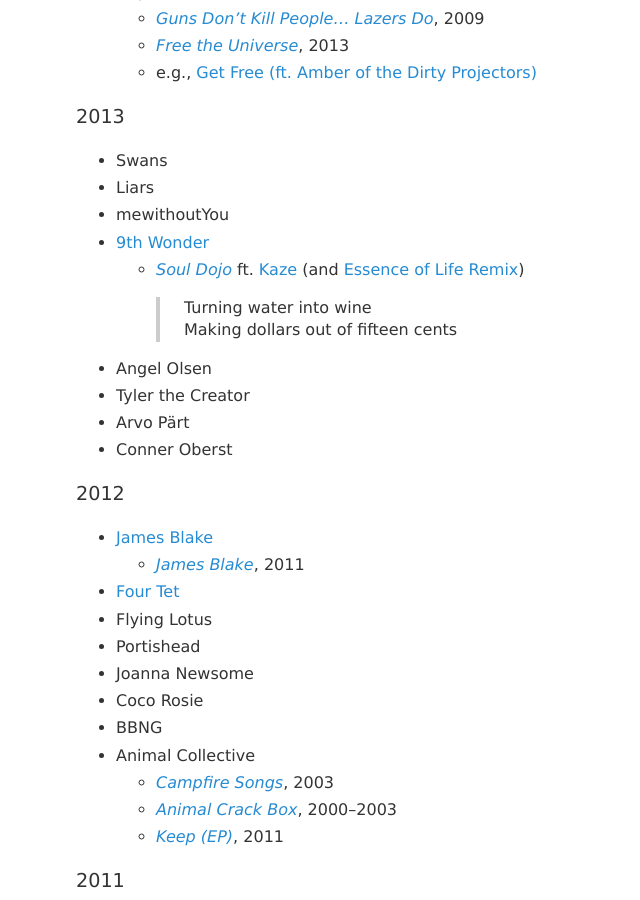
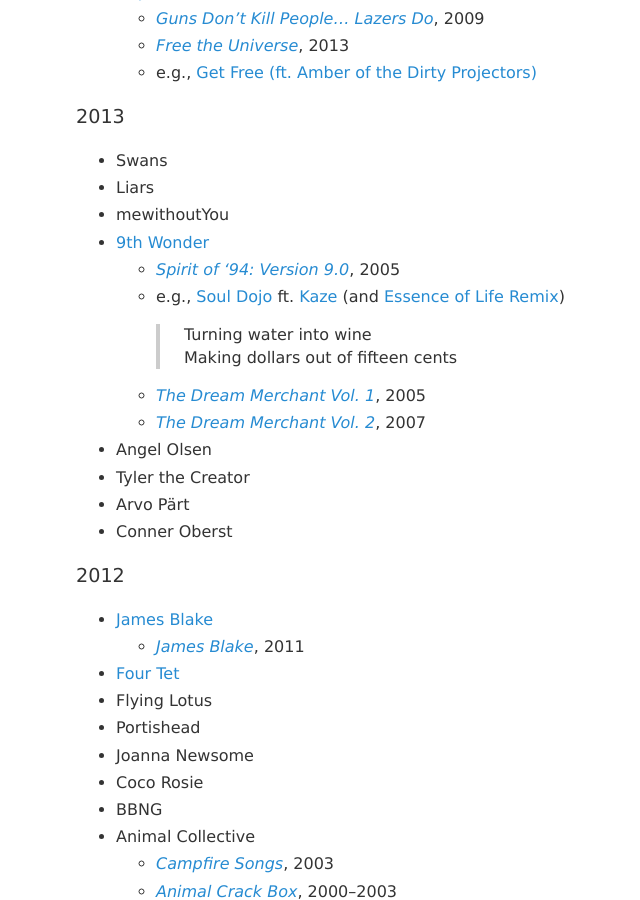
Before and after one commit to coltongrainger/blog, a Jekyll site: the page built from _posts/2017-12-14-music-log.md, in a window 1280 px wide and 900 px high, scrolled down 8262 px. Shown: the whole window, without its empty margins (244-884 px from the left). Built offline with Jekyll 4.4.1, drawn with Linux system fonts in a browser that asks for light colours; our own code applies the rules of GitHub Pages for plain Markdown files.

Commit message:
more dream merchant

```diff
--- a/_posts/2017-12-14-music-log.md
+++ b/_posts/2017-12-14-music-log.md
@@ -307,9 +307,15 @@
 - Liars
 - mewithoutYou
 - [9th Wonder](https://en.wikipedia.org/wiki/9th_Wonder)
-  - *[Soul Dojo](https://www.youtube.com/watch?v=6Wor56QREv0)* ft. [Kaze](https://en.wikipedia.org/wiki/Kaze_(rapper)) (and [Essence of Life Remix](https://www.youtube.com/watch?v=e9b51ic68aM))
+  - *[Spirit of '94: Version
+    9.0](https://www.google.com/search?&q=spirit+of+94+version+9.0)*, 2005
+  - e.g., [Soul Dojo](https://www.youtube.com/watch?v=6Wor56QREv0) ft. [Kaze](https://en.wikipedia.org/wiki/Kaze_(rapper)) (and [Essence of Life Remix](https://www.youtube.com/watch?v=e9b51ic68aM))
   > Turning water into wine <br>
   Making dollars out of fifteen cents
+  - *[The Dream Merchant Vol.
+    1](https://en.wikipedia.org/wiki/Dream_Merchant_Vol._1)*, 2005
+  - *[The Dream Merchant Vol.
+    2](https://en.wikipedia.org/wiki/Dream_Merchant_Vol._2)*, 2007
 
 - Angel Olsen
 - Tyler the Creator
```
